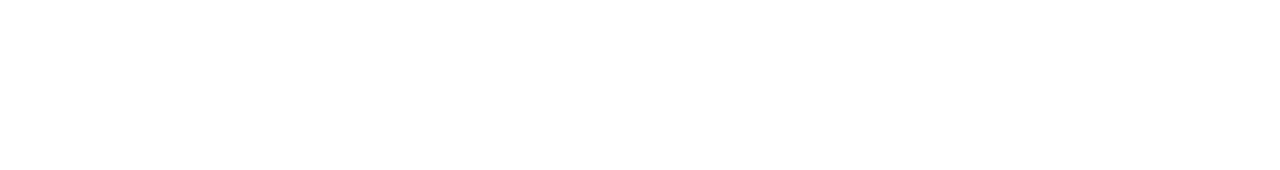
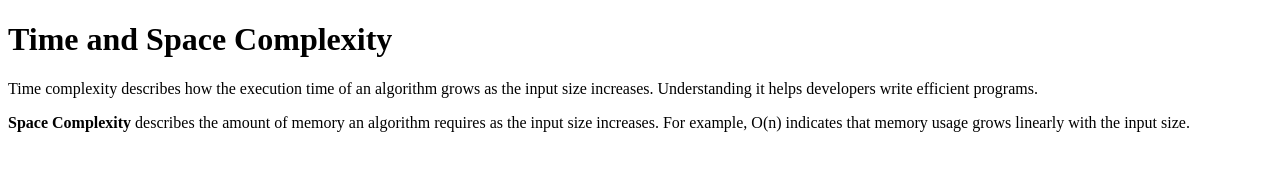
Before and after one commit to acciojob/time-and-space-complexity-sandeep0822, a website: page main.html in a window 1280 px wide. Drawn offline with Linux system fonts and the light colour scheme.

Commit message:
created a submission

```diff
--- a/main.html
+++ b/main.html
@@ -8,6 +8,17 @@
 
 <body>
 	<!-- the entire body must be written by student -->
+	<h1>Time and Space Complexity</h1>
+	<p>
+        Time complexity describes how the execution time of an algorithm
+        grows as the input size increases. Understanding it helps developers
+        write efficient programs.
+    </p>
+	<p>
+        <b>Space Complexity</b> describes the amount of memory an algorithm
+        requires as the input size increases. For example, O(n) indicates
+        that memory usage grows linearly with the input size.
+    </p>
     <script type="text/javascript" src="./script.js">
 </script>
 
```
